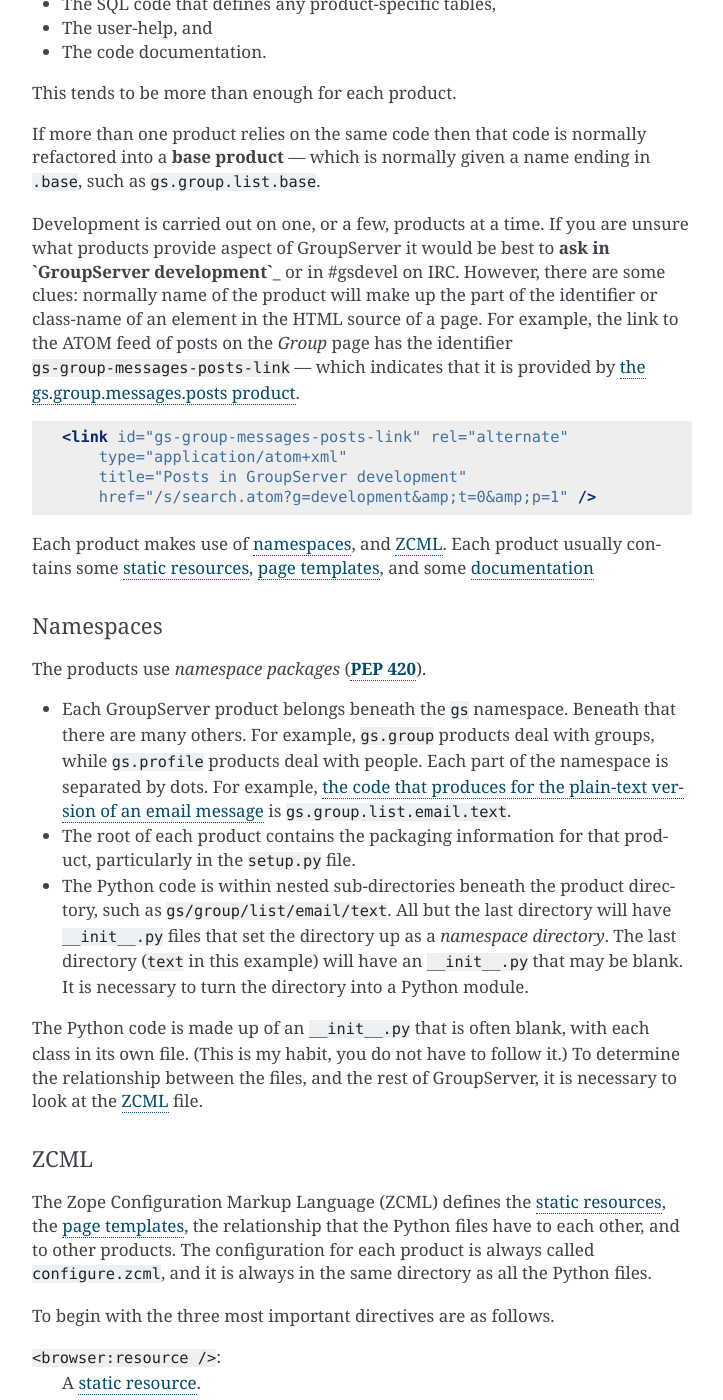
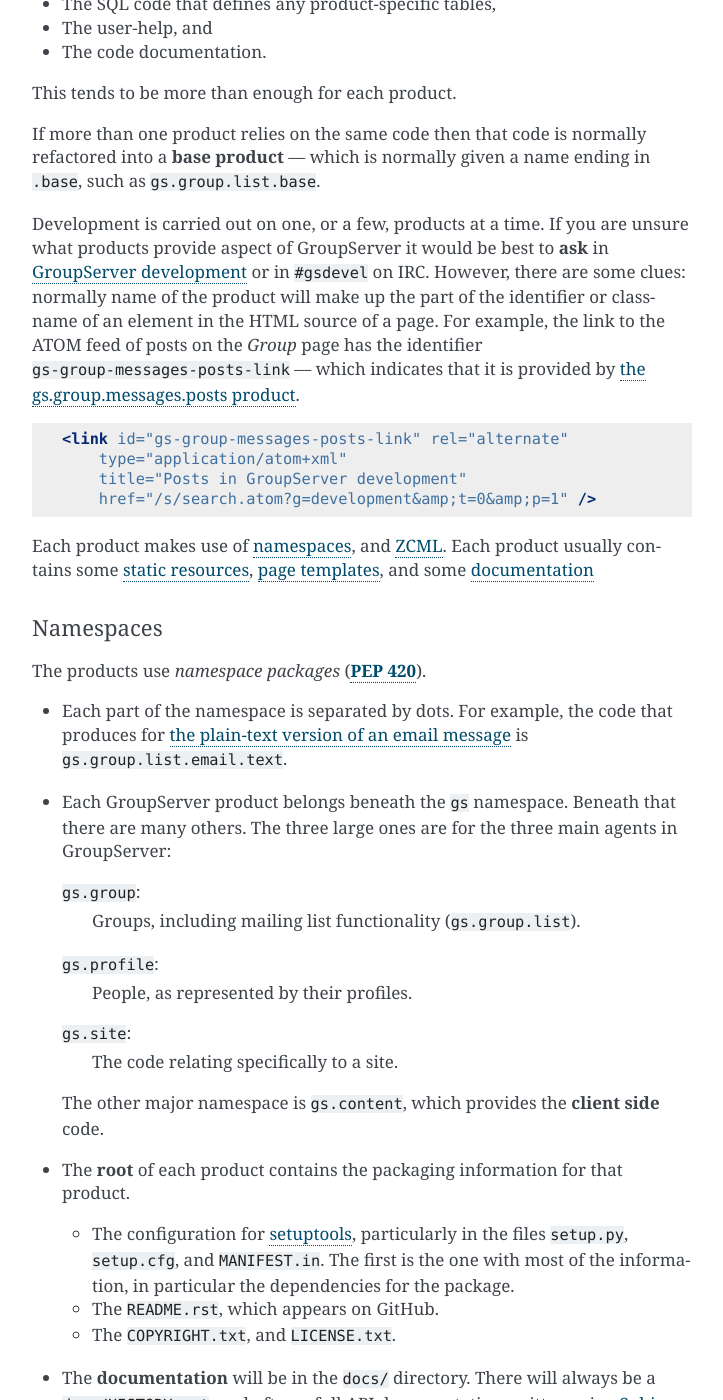
Before and after one commit to groupserver/buildout, a Sphinx documentation site: the page built from docs/development.rst, in a window 1280 px wide and 1400 px high, scrolled down 5119 px. Shown: the whole window, without its empty margins (388-1111 px from the left). Built offline with Sphinx 7.4.7, drawn with Linux system fonts in a browser that asks for light colours; some of the changed text lies outside the part shown.

Commit message:
Updating the developer docs with more details on the package structure

```diff
--- a/docs/development.rst
+++ b/docs/development.rst
@@ -327,8 +327,8 @@
 
 Development is carried out on one, or a few, products at a
 time. If you are unsure what products provide aspect of
-GroupServer it would be best to **ask in `GroupServer
-development`_** or in #gsdevel on IRC. However, there are some
+GroupServer it would be best to **ask** in `GroupServer
+development`_ or in ``#gsdevel`` on IRC. However, there are some
 clues: normally name of the product will make up the part of the
 identifier or class-name of an element in the HTML source of a
 page. For example, the link to the ATOM feed of posts on the
@@ -356,27 +356,57 @@
 
 The products use *namespace packages* (:pep:`420`).
 
+* Each part of the namespace is separated by dots. For example,
+  the code that produces for `the plain-text version of an email
+  message`_ is ``gs.group.list.email.text``.
+
 * Each GroupServer product belongs beneath the ``gs``
-  namespace. Beneath that there are many others. For example,
-  ``gs.group`` products deal with groups, while ``gs.profile``
-  products deal with people. Each part of the namespace is
-  separated by dots. For example, `the code that produces for the
-  plain-text version of an email message`_ is
-  ``gs.group.list.email.text``.
+  namespace. Beneath that there are many others. The three large
+  ones are for the three main agents in GroupServer:
 
-* The root of each product contains the packaging information for
-  that product, particularly in the ``setup.py`` file.
+  ``gs.group``:
+    Groups, including mailing list functionality (``gs.group.list``).
 
-* The Python code is within nested sub-directories beneath the
-  product directory, such as ``gs/group/list/email/text``. All
-  but the last directory will have ``__init__.py`` files that set
-  the directory up as a *namespace directory*. The last directory
-  (``text`` in this example) will have an ``__init__.py`` that
-  may be blank. It is necessary to turn the directory into a
-  Python module.
+  ``gs.profile``:
+    People, as represented by their profiles.
 
-.. _the code that produces for the plain-text version of an email message:
+  ``gs.site``:
+    The code relating specifically to a site.
+
+  The other major namespace is ``gs.content``, which provides the
+  **client side** code.
+
+* The **root** of each product contains the packaging information
+  for that product.
+
+  + The configuration for setuptools_, particularly in the files
+    :file:`setup.py`, :file:`setup.cfg`, and :file:`MANIFEST.in`.
+    The first is the one with most of the information, in
+    particular the dependencies for the package.
+
+  + The :file:`README.rst`, which appears on GitHub.
+
+  + The :file:`COPYRIGHT.txt`, and :file:`LICENSE.txt`.
+
+* The **documentation** will be in the :file:`docs/`
+  directory. There will always be a :file:`docs/HISTORY.rst`, and
+  often a full API documentation written using Sphinx_
+  documentation system. Read the Docs is often used to
+  automatically build the documentation; if it is then a link
+  will be in the :file:`README.rst`.
+
+* **The Python code** is within nested sub-directories beneath
+  the product directory, such as
+  :file:`gs/group/list/email/text`. All but the last directory
+  will have :file:`__init__.py` files that set the directory up
+  as a *namespace directory*. The last directory (``text`` in
+  this example) will have an :file:`__init__.py`. It is necessary
+  to turn the directory into a Python module.
+
+.. _the plain-text version of an email message:
     https://github.com/groupserver/gs.group.list.email.text
+
+.. _setuptools: https://pypi.python.org/pypi/setuptools
 
 The Python code is made up of an ``__init__.py`` that is often
 blank, with each class in its own file. (This is my habit, you do
```
Also changed, not shown: other parts of docs/development.rst (+1 -1 lines).
